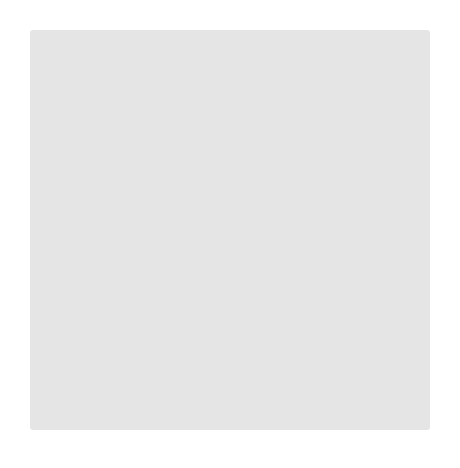
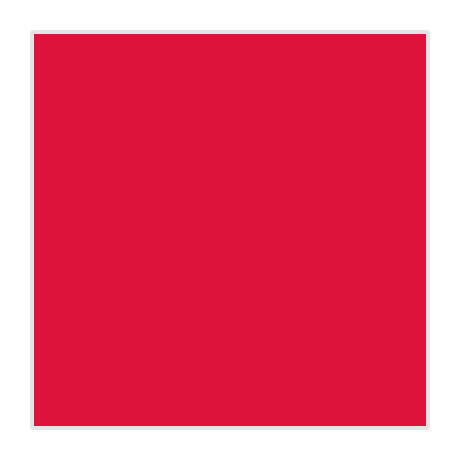
Before and after one commit to monsieurluge/random-avatar-generator, an Electron app: page desktop/sources/index.html in a window 460 px wide. Drawn offline with Linux system fonts and the light colour scheme.

Commit message:
create the avatar object and start the drawing

```diff
--- a/desktop/sources/index.html
+++ b/desktop/sources/index.html
@@ -6,6 +6,7 @@
         <meta name="viewport" content="width=device-width, initial-scale=1.0">
         <link rel="stylesheet" type="text/css" href="links/reset.css" />
         <link rel="stylesheet" type="text/css" href="links/main.css" />
+        <script src="scripts/avatar.js"></script>
         <script src="scripts/client.js"></script>
         <script src="scripts/renderer.js"></script>
     </head>
--- /dev/null
+++ b/desktop/sources/scripts/avatar.js
@@ -0,0 +1,11 @@
+'use strict'
+
+function Avatar() {
+  this.draw = function(context) {
+    const width = context.canvas.width
+    const height = context.canvas.height
+    context.clearRect(0, 0, width, height)
+    context.fillStyle = 'crimson'
+    context.fillRect(4, 4, width - 8, height - 8)
+  }
+}
--- a/desktop/sources/scripts/client.js
+++ b/desktop/sources/scripts/client.js
@@ -4,6 +4,7 @@ function Client() {
   const padding = { height: 60, width: 60 }
 
   this.install = function(host) {
+    this.avatar = new Avatar()
     this.renderer = new Renderer(this)
 
     this.renderer.install(host)
@@ -18,5 +19,6 @@ function Client() {
 
   this.start = function() {
     this.renderer.start()
+    this.renderer.update()
   }
 }
--- a/desktop/sources/scripts/renderer.js
+++ b/desktop/sources/scripts/renderer.js
@@ -14,8 +14,8 @@ function Renderer(client) {
     const size = Math.min(target.height, target.width)
     const cssSize = `${size}px`
 
-    this.canvas.height = cssSize
-    this.canvas.width = cssSize
+    this.canvas.height = size
+    this.canvas.width = size
     this.canvas.style.height = cssSize
     this.canvas.style.width = cssSize
   }
@@ -23,4 +23,9 @@ function Renderer(client) {
   this.start = function() {
     this.resize()
   }
+
+  this.update = function() {
+    this.resize()
+    client.avatar.draw(this.context)
+  }
 }
```
